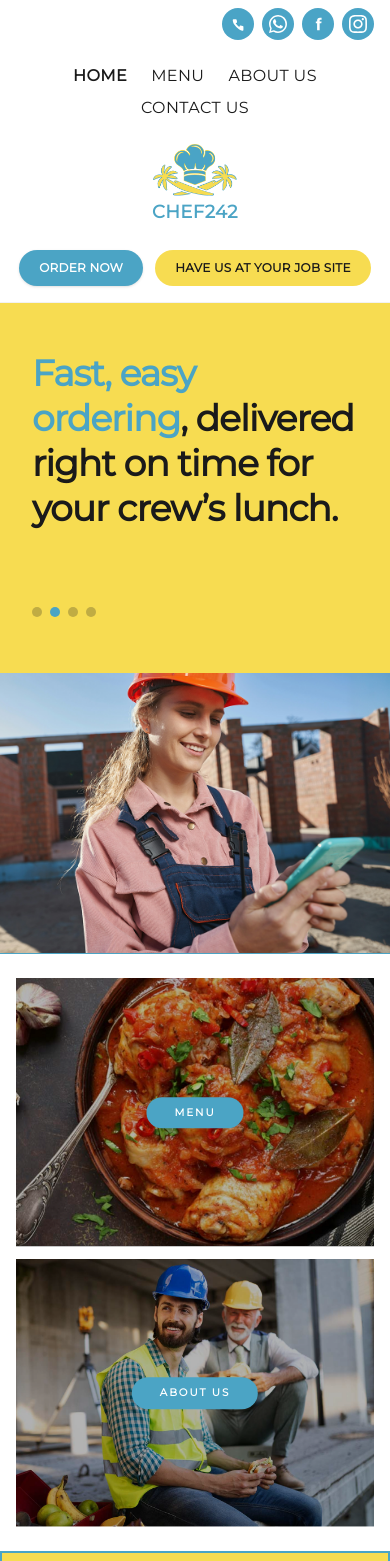
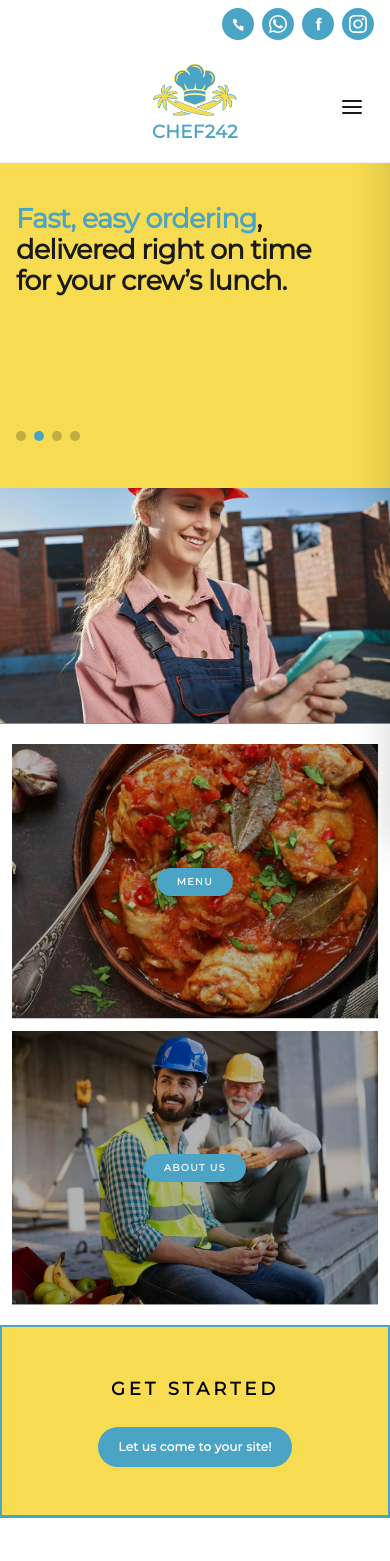
Before and after one commit to SaffaAbbas/chef, a Next.js app: page / in a window 390 px wide. Shown: the top 1561 px of the page. Built offline with nearby package versions, Linux system fonts and the light colour scheme.

Commit message:
new changes

```diff
--- a/src/app/about/page.tsx
+++ b/src/app/about/page.tsx
@@ -61,7 +61,7 @@ export default function AboutPage() {
         </div>
 
         <div className="mt-8 w-full overflow-hidden rounded-none">
-          <div className="relative h-[420px] w-full sm:h-[520px] lg:h-[620px]">
+          <div className="relative h-[clamp(260px,52vw,420px)] w-full sm:h-[520px] lg:h-[620px]">
             <Image
               src="/images/about.png"
               alt="Workers enjoying a meal at the site"
--- a/src/app/components/Footer.tsx
+++ b/src/app/components/Footer.tsx
@@ -40,7 +40,7 @@ export default function Footer() {
   return (
     <footer className="w-full">
       <div className="bg-[#F7DC51] px-4 py-12 sm:px-8 sm:py-14">
-        <nav className="mx-auto flex max-w-5xl flex-wrap justify-center gap-x-10 gap-y-5 text-[16px] font-semibold uppercase tracking-wide text-black">
+        <nav className="mx-auto flex max-w-5xl flex-wrap justify-center gap-x-6 gap-y-4 text-sm font-semibold uppercase tracking-wide text-black sm:gap-x-10 sm:gap-y-5 sm:text-[16px]">
           <Link href="/" className="hover:text-black/80">
             Home
           </Link>
--- a/src/app/components/GetStartedSection.tsx
+++ b/src/app/components/GetStartedSection.tsx
@@ -15,14 +15,14 @@ export function GetStartedSection({
 }: GetStartedSectionProps) {
   return (
     <section
-      className={`border-2 border-[#4AA4C6] bg-[#F7DC51] px-4 py-16 text-center sm:px-8 ${className}`.trim()}
+      className={`border-2 border-[#4AA4C6] bg-[#F7DC51] px-3 py-12 text-center sm:px-8 sm:py-16 ${className}`.trim()}
     >
-      <h2 className="text-[20px] font-semibold uppercase tracking-[0.25em] text-black">
+      <h2 className="text-lg font-semibold uppercase tracking-[0.22em] text-black sm:text-[20px] sm:tracking-[0.25em]">
         {heading}
       </h2>
       <Link
         href={href}
-        className="mt-8 inline-flex items-center justify-center rounded-full bg-[#4BA4C5] px-8 py-3 text-xs font-semibold tracking-wide text-white transition hover:brightness-105"
+        className="mt-6 inline-flex max-w-full items-center justify-center rounded-full bg-[#4BA4C5] px-5 py-3 text-xs font-semibold tracking-wide text-white transition hover:brightness-105 sm:mt-8 sm:px-8"
       >
         {ctaText}
       </Link>
--- a/src/app/components/Header.tsx
+++ b/src/app/components/Header.tsx
@@ -2,11 +2,19 @@
 
 import Link from "next/link";
 import { usePathname } from "next/navigation";
+import { useEffect, useId, useState } from "react";
 import { BrandLogo } from "./BrandLogo";
 import { IconFacebookF, IconInstagram } from "./SocialBrandIcons";
 
 const socialClass =
   "flex size-8 items-center justify-center rounded-full bg-[#4AA4C6] text-white transition hover:opacity-90";
+
+const mainNav = [
+  { href: "/", label: "Home" },
+  { href: "/menu", label: "Menu" },
+  { href: "/about", label: "About Us" },
+  { href: "/contact", label: "Contact Us" },
+] as const;
 
 function PhoneFilledIcon({ className }: { className?: string }) {
   return (
@@ -44,12 +52,144 @@ function navLinkClass(pathname: string, href: string) {
   return active ? `${base} font-bold` : `${base} font-normal`;
 }
 
+function mobileNavLinkClass(pathname: string, href: string) {
+  const active =
+    href === "/"
+      ? pathname === "/" || pathname === ""
+      : pathname === href || pathname.startsWith(`${href}/`);
+  const base =
+    "block w-full border-b border-black/10 py-4 text-lg uppercase tracking-wide text-[#1a1a1a] transition hover:bg-black/[0.03] hover:text-[#4BA4C5]";
+  return active ? `${base} font-bold` : `${base} font-normal`;
+}
+
+function HamburgerIcon({ open }: { open: boolean }) {
+  return (
+    <span className="relative block size-5" aria-hidden>
+      <span
+        className={`absolute left-0 top-[5px] block h-0.5 w-5 rounded-full bg-[#1a1a1a] transition-transform duration-200 ${
+          open ? "translate-y-[7px] rotate-45" : ""
+        }`}
+      />
+      <span
+        className={`absolute left-0 top-[11px] block h-0.5 w-5 rounded-full bg-[#1a1a1a] transition-opacity duration-200 ${
+          open ? "opacity-0" : ""
+        }`}
+      />
+      <span
+        className={`absolute left-0 top-[17px] block h-0.5 w-5 rounded-full bg-[#1a1a1a] transition-transform duration-200 ${
+          open ? "-translate-y-[7px] -rotate-45" : ""
+        }`}
+      />
+    </span>
+  );
+}
+
 export default function Header() {
   const pathname = usePathname() ?? "";
+  const [menuOpen, setMenuOpen] = useState(false);
+  const menuTitleId = useId();
+
+  useEffect(() => {
+    setMenuOpen(false);
+  }, [pathname]);
+
+  useEffect(() => {
+    if (!menuOpen) return;
+    const onKeyDown = (e: KeyboardEvent) => {
+      if (e.key === "Escape") setMenuOpen(false);
+    };
+    window.addEventListener("keydown", onKeyDown);
+    const prevOverflow = document.body.style.overflow;
+    document.body.style.overflow = "hidden";
+    return () => {
+      window.removeEventListener("keydown", onKeyDown);
+      document.body.style.overflow = prevOverflow;
+    };
+  }, [menuOpen]);
 
   return (
-    <header className="w-full bg-white">
-      <div className="flex justify-end gap-2 px-4 py-2 sm:px-8">
+    <header className="relative z-50 w-full bg-white">
+      {/* Below chrome (z-[110]): dim + drawer */}
+      <div
+        className={`fixed inset-0 z-[100] lg:hidden ${
+          menuOpen ? "pointer-events-auto" : "pointer-events-none"
+        }`}
+        aria-hidden={!menuOpen}
+        inert={!menuOpen ? true : undefined}
+      >
+        <button
+          type="button"
+          className={`absolute inset-0 bg-black/45 transition-opacity duration-200 ${
+            menuOpen ? "opacity-100" : "opacity-0"
+          }`}
+          aria-label="Close menu"
+          tabIndex={menuOpen ? 0 : -1}
+          onClick={() => setMenuOpen(false)}
+        />
+        <div
+          id="mobile-menu"
+          role="dialog"
+          aria-modal="true"
+          aria-labelledby={menuTitleId}
+          className={`absolute inset-y-0 right-0 flex w-[min(100%,20rem)] max-w-full flex-col bg-white shadow-[-8px_0_32px_rgba(0,0,0,0.12)] transition-transform duration-200 ease-out ${
+            menuOpen ? "translate-x-0" : "translate-x-full"
+          }`}
+        >
+          <div className="flex items-center justify-between border-b border-black/10 px-4 py-4">
+            <h2
+              id={menuTitleId}
+              className="text-sm font-bold uppercase tracking-[0.2em] text-[#1a1a1a]"
+            >
+              Menu
+            </h2>
+            <button
+              type="button"
+              className="flex size-11 items-center justify-center rounded-full text-[#1a1a1a] transition hover:bg-black/[0.06]"
+              aria-label="Close menu"
+              onClick={() => setMenuOpen(false)}
+            >
+              <HamburgerIcon open />
+            </button>
+          </div>
+
+          <nav
+            className="flex min-h-0 flex-1 flex-col overflow-y-auto px-4 pb-6 pt-2"
+            aria-label="Main"
+          >
+            {mainNav.map(({ href, label }) => (
+              <Link
+                key={href}
+                href={href}
+                className={mobileNavLinkClass(pathname, href)}
+                onClick={() => setMenuOpen(false)}
+              >
+                {label}
+              </Link>
+            ))}
+          </nav>
+
+          <div className="border-t border-black/10 p-4">
+            <div className="flex flex-col gap-2">
+              <Link
+                href="/order"
+                className="rounded-full bg-[#4BA4C5] px-4 py-3 text-center text-xs font-semibold uppercase tracking-wide text-white transition hover:brightness-105"
+                onClick={() => setMenuOpen(false)}
+              >
+                Order Now
+              </Link>
+              <Link
+                href="/pay"
+                className="rounded-full bg-[#F7DC51] px-4 py-3 text-center text-[0.65rem] font-semibold uppercase leading-snug tracking-wide text-[#1a1a1a] transition hover:brightness-105"
+                onClick={() => setMenuOpen(false)}
+              >
+                HAVE US AT YOUR JOB SITE
+              </Link>
+            </div>
+          </div>
+        </div>
+      </div>
+
+      <div className="relative z-[110] flex justify-end gap-2 bg-white px-4 py-2 sm:px-8">
         <a
           href="tel:+12425551234"
           className={socialClass}
@@ -86,46 +226,27 @@ export default function Header() {
         </a>
       </div>
 
-      <div className="grid grid-cols-1 items-center gap-6 border-b border-black/5 px-4 py-4 sm:px-8 lg:grid-cols-[1fr_auto_1fr]">
-        <nav className="flex flex-wrap justify-center gap-x-6 gap-y-2 lg:justify-start">
+      {/* Desktop: unchanged three-column bar */}
+      <div className="relative z-[110] hidden grid-cols-1 items-center gap-5 border-b border-black/5 bg-white px-4 py-4 sm:gap-6 sm:px-8 lg:grid lg:grid-cols-[1fr_auto_1fr]">
+        <nav className="flex max-w-full flex-wrap justify-center gap-x-4 gap-y-2 sm:gap-x-6 lg:justify-start">
+          {mainNav.map(({ href, label }) => (
             <Link
-            href="/"
-            className={navLinkClass(pathname, "/")}
-            aria-current={pathname === "/" ? "page" : undefined}
-          >
-            Home
-          </Link>
-          <Link
-            href="/menu"
-            className={navLinkClass(pathname, "/menu")}
-            aria-current={pathname === "/menu" || pathname.startsWith("/menu/")
+              key={href}
+              href={href}
+              className={navLinkClass(pathname, href)}
+              aria-current={
+                href === "/"
+                  ? pathname === "/" || pathname === ""
                     ? "page"
-              : undefined}
-          >
-            Menu
-          </Link>
-          <Link
-            href="/about"
-            className={navLinkClass(pathname, "/about")}
-            aria-current={
-              pathname === "/about" || pathname.startsWith("/about/")
+                    : undefined
+                  : pathname === href || pathname.startsWith(`${href}/`)
                     ? "page"
                     : undefined
               }
             >
-            About Us
+              {label}
             </Link>
-          <Link
-            href="/contact"
-            className={navLinkClass(pathname, "/contact")}
-            aria-current={
-              pathname === "/contact" || pathname.startsWith("/contact/")
-                ? "page"
-                : undefined
-            }
-          >
-            Contact Us
-          </Link>
+          ))}
         </nav>
 
         <BrandLogo
@@ -134,21 +255,41 @@ export default function Header() {
           priority
         />
 
-        <div className="flex flex-wrap justify-center gap-3 lg:justify-self-end">
+        <div className="flex w-full max-w-md flex-col items-stretch gap-2 self-center sm:w-auto sm:max-w-none sm:flex-row sm:flex-wrap sm:justify-center sm:gap-3 lg:justify-self-end">
           <Link
             href="/order"
-            className="rounded-full bg-[#4BA4C5] px-5 py-2.5 text-center text-xs font-semibold uppercase tracking-wide text-white shadow-sm transition hover:brightness-105"
+            className="rounded-full bg-[#4BA4C5] px-4 py-2.5 text-center text-xs font-semibold uppercase tracking-wide text-white shadow-sm transition hover:brightness-105 sm:px-5"
           >
             Order Now
           </Link>
           <Link
             href="/pay"
-            className="rounded-full bg-[#F7DC51] px-5 py-2.5 text-center text-xs font-semibold uppercase tracking-wide text-[#1a1a1a] transition hover:brightness-105"
+            className="rounded-full bg-[#F7DC51] px-4 py-2.5 text-center text-[0.65rem] font-semibold uppercase leading-snug tracking-wide text-[#1a1a1a] transition hover:brightness-105 sm:px-5 sm:text-xs"
           >
             HAVE US AT YOUR JOB SITE
           </Link>
         </div>
       </div>
+
+      {/* Mobile / tablet: logo + menu trigger (above dim layer) */}
+      <div className="relative z-[110] flex items-center justify-center border-b border-black/5 bg-white px-4 py-4 lg:hidden">
+        <BrandLogo
+          className="flex flex-col items-center justify-center gap-0.5"
+          imageClassName="h-auto w-[5.25rem] object-contain sm:w-28"
+        />
+        <button
+          type="button"
+          className="absolute right-4 flex size-11 items-center justify-center rounded-full text-[#1a1a1a] transition hover:bg-black/[0.06] active:bg-black/10"
+          aria-expanded={menuOpen}
+          aria-controls="mobile-menu"
+          aria-haspopup="dialog"
+          aria-label={menuOpen ? "Close menu" : "Open menu"}
+          onClick={() => setMenuOpen((o) => !o)}
+        >
+          <HamburgerIcon open={menuOpen} />
+        </button>
+      </div>
+
     </header>
   );
 }
--- a/src/app/components/HomeHero.tsx
+++ b/src/app/components/HomeHero.tsx
@@ -66,10 +66,10 @@ export function HomeHero() {
   }, []);
 
   return (
-    <section className="grid min-h-[min(85vh,640px)] grid-cols-1 md:grid-cols-2">
-      <div className="flex flex-col justify-center gap-6 bg-[#F7DC51] px-8 py-14 sm:px-12 lg:px-16">
+    <section className="grid min-h-[min(80vh,560px)] grid-cols-1 sm:min-h-[min(85vh,640px)] md:grid-cols-2">
+      <div className="flex flex-col justify-center gap-5 bg-[#F7DC51] px-4 py-10 sm:gap-6 sm:px-12 sm:py-14 lg:px-16">
         <div
-          className="relative -mt-2 min-h-[14rem] sm:min-h-[15.5rem] lg:min-h-[17rem]"
+          className="relative -mt-2 min-h-[12.5rem] sm:min-h-[15.5rem] lg:min-h-[17rem]"
           aria-live="polite"
           aria-atomic="true"
         >
@@ -77,7 +77,7 @@ export function HomeHero() {
             <h1
               key={i}
               aria-hidden={i !== index}
-              className={`absolute inset-x-0 top-0 max-w-xl text-4xl font-extrabold leading-tight tracking-tight text-[#1a1a1a] transition-opacity duration-500 sm:text-5xl lg:text-[60px] lg:leading-[1.1] ${
+              className={`absolute inset-x-0 top-0 max-w-xl text-[clamp(1.625rem,5.5vw+0.35rem,2.25rem)] font-extrabold leading-[1.15] tracking-tight text-balance text-[#1a1a1a] transition-opacity duration-500 sm:text-5xl sm:leading-tight lg:text-[60px] lg:leading-[1.1] ${
                 i === index
                   ? "z-[1] opacity-100"
                   : "pointer-events-none z-0 opacity-0"
@@ -109,7 +109,7 @@ export function HomeHero() {
           ))}
         </div>
       </div>
-      <div className="relative min-h-[280px] md:min-h-0">
+      <div className="relative min-h-[220px] sm:min-h-[280px] md:min-h-0">
         {slides.map((slide, i) => (
           <Image
             key={slide.src}
--- a/src/app/components/MenuGalleryRow.tsx
+++ b/src/app/components/MenuGalleryRow.tsx
@@ -12,7 +12,7 @@ type MenuGalleryRowProps = {
 /** Four-up strip under @CHEF242 / #CHEF242 — full image visible, sleek landscape tiles. */
 export function MenuGalleryRow({ items }: MenuGalleryRowProps) {
   return (
-    <div className="grid w-full grid-cols-4 gap-0 bg-[#ececec] leading-none [&>*]:min-w-0">
+    <div className="grid w-full grid-cols-2 gap-0 bg-[#ececec] leading-none md:grid-cols-4 [&>*]:min-w-0">
       {items.map((item) => (
         <div
           key={item.file}
@@ -23,7 +23,7 @@ export function MenuGalleryRow({ items }: MenuGalleryRowProps) {
             alt={item.alt}
             fill
             className="object-contain object-center"
-            sizes="25vw"
+            sizes="(max-width: 767px) 50vw, 25vw"
           />
         </div>
       ))}
--- a/src/app/contact/page.tsx
+++ b/src/app/contact/page.tsx
@@ -110,7 +110,7 @@ export default function ContactPage() {
         <div className="mt-10 flex justify-center">
           <Link
             href="/order"
-            className="inline-flex items-center justify-center rounded-full bg-[#4BA4C5] px-8 py-3.5 text-center text-[18px] font-normal text-white shadow-none transition hover:brightness-105"
+            className="inline-flex max-w-full items-center justify-center rounded-full bg-[#4BA4C5] px-5 py-3 text-center text-base font-normal text-white shadow-none transition hover:brightness-105 sm:px-8 sm:py-3.5 sm:text-[18px]"
           >
             Order now, download the app
           </Link>
--- a/src/app/layout.tsx
+++ b/src/app/layout.tsx
@@ -26,9 +26,9 @@ export default function RootLayout({
       lang="en"
       className={`${montserrat.variable} h-full antialiased`}
     >
-      <body className="min-h-full flex flex-col bg-white text-[#1a1a1a]">
+      <body className="flex min-h-full flex-col overflow-x-clip bg-white text-[#1a1a1a]">
         <Header />
-        <main className="w-full">{children}</main>
+        <main className="min-w-0 w-full flex-1">{children}</main>
         <Footer />
       </body>
     </html>
--- a/src/app/page.tsx
+++ b/src/app/page.tsx
@@ -46,7 +46,7 @@ export default function Home() {
     <div className="w-full">
       <HomeHero />
 
-      <section className="border-t border-[#4BA4C5] bg-white px-4 py-6 sm:px-6 sm:py-7">
+      <section className="border-t border-[#4BA4C5] bg-white px-3 py-5 sm:px-6 sm:py-7">
         <div className="mx-auto grid max-w-2xl grid-cols-1 gap-3 sm:max-w-3xl md:grid-cols-2 md:gap-4">
           {promoCards.map((card) => (
             <Link
@@ -61,7 +61,7 @@ export default function Home() {
                 className="object-cover transition duration-500 group-hover:scale-105"
                 sizes="(max-width: 768px) 90vw, 360px"
               />
-              <span className="absolute left-1/2 top-1/2 z-10 -translate-x-1/2 -translate-y-1/2 rounded-full bg-[#4BA4C5] px-7 py-2 text-[0.65rem] font-semibold uppercase tracking-[0.18em] text-white transition group-hover:brightness-105 sm:px-8 sm:py-2.5 sm:text-xs">
+              <span className="absolute left-1/2 top-1/2 z-10 max-w-[calc(100%-1.5rem)] -translate-x-1/2 -translate-y-1/2 whitespace-normal rounded-full bg-[#4BA4C5] px-5 py-2 text-center text-[0.6rem] font-semibold uppercase leading-tight tracking-[0.14em] text-white transition group-hover:brightness-105 sm:max-w-none sm:px-8 sm:py-2.5 sm:text-xs sm:leading-none sm:tracking-[0.18em]">
                 {card.title}
               </span>
             </Link>
@@ -72,11 +72,11 @@ export default function Home() {
       <GetStartedSection />
 
       <section className="border-t border-[#4BA4C5] bg-white">
-        <div className="px-4 py-12 sm:px-8 sm:py-14 md:px-10 md:py-16">
-          <h2 className="text-center text-lg font-bold uppercase tracking-[0.2em] text-[#1a1a1a] sm:text-xl">
+        <div className="px-3 py-10 sm:px-8 sm:py-14 md:px-10 md:py-16">
+          <h2 className="text-center text-base font-bold uppercase tracking-[0.18em] text-[#1a1a1a] sm:text-xl sm:tracking-[0.2em]">
             Clients
           </h2>
-          <div className="mx-auto mt-8 flex max-w-5xl flex-wrap items-center justify-center gap-x-6 gap-y-8 sm:mt-10 sm:flex-nowrap sm:gap-x-8 md:gap-x-10 lg:gap-x-12">
+          <div className="mx-auto mt-6 flex max-w-5xl flex-wrap items-center justify-center gap-x-4 gap-y-6 sm:mt-10 sm:flex-nowrap sm:gap-x-8 sm:gap-y-8 md:gap-x-10 lg:gap-x-12">
             {clientLogos.map((logo) => (
               <div
                 key={logo.file}
@@ -98,7 +98,9 @@ export default function Home() {
       <section className="grid w-full grid-cols-1 gap-0 overflow-hidden">
         <div className="grid grid-cols-2 text-center text-xs font-bold uppercase leading-none tracking-wide sm:text-sm">
           <div className="bg-[#4BA4C5] py-10 text-white sm:py-12">@CHEF242</div>
-          <div className="bg-[#F7DC51] py-10 text-[#1a1a1a] sm:py-12">#CHEF242</div>
+          <div className="bg-[#F7DC51] py-10 text-[#1a1a1a] sm:py-12">
+            #CHEF242
+          </div>
         </div>
         <MenuGalleryRow items={menuGalleryImages} />
       </section>
```
Lines whose indentation alone changed are shown as unchanged.
